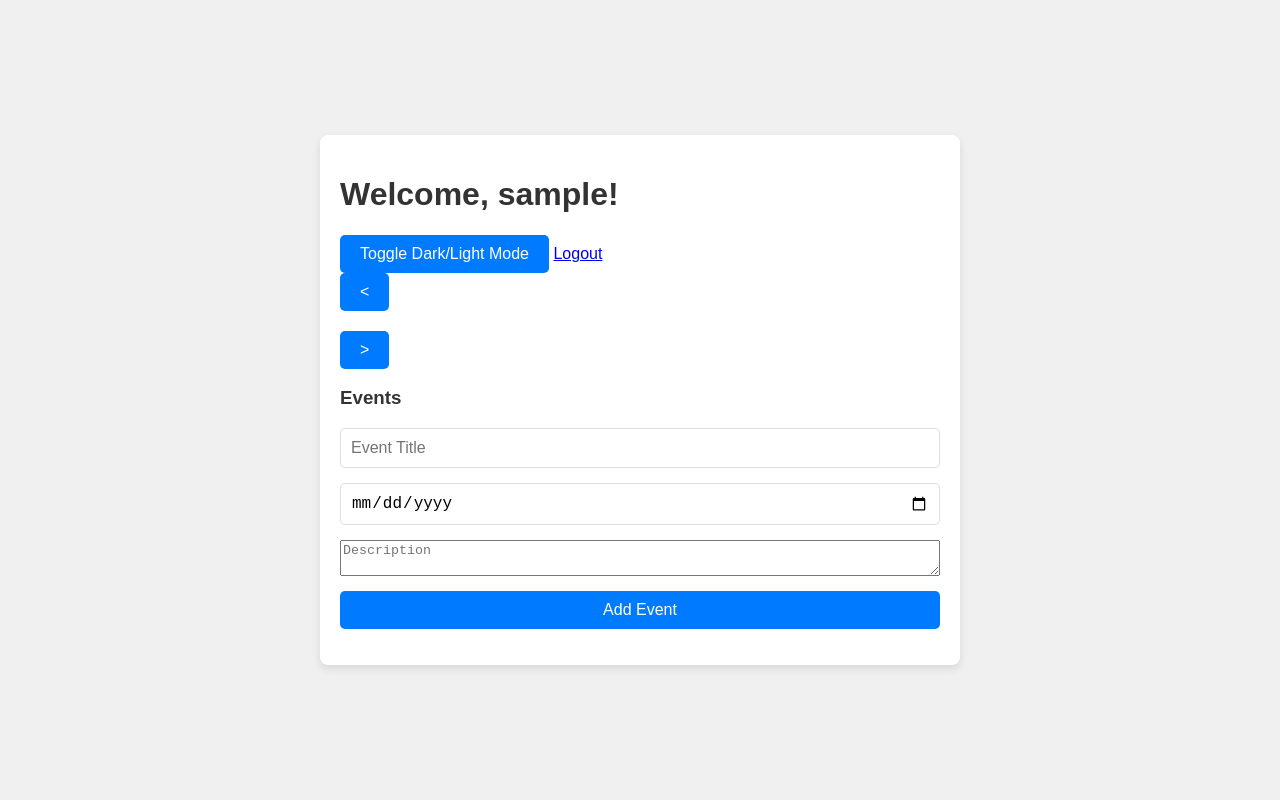
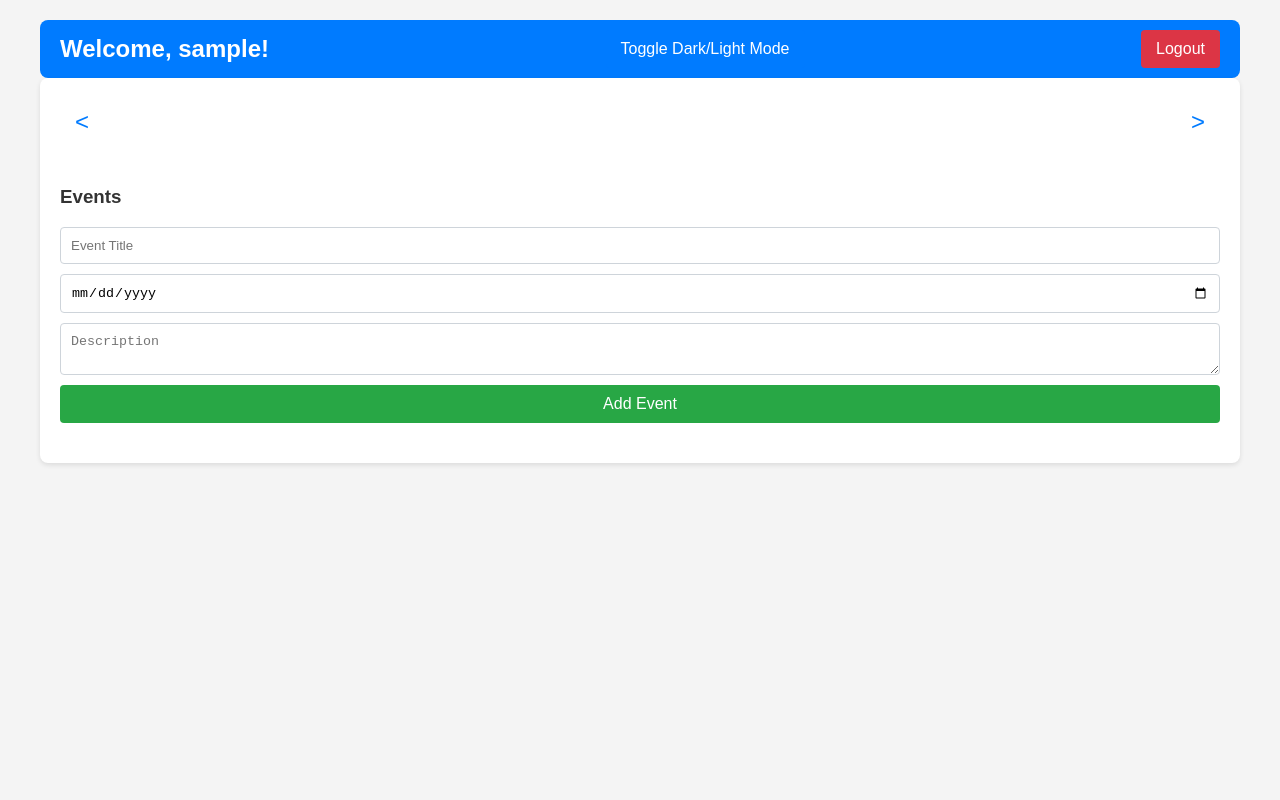
Before and after one commit to Nhlobo/Calendar-app, a Flask app: page / in a window 1280 px wide. Run offline with Flask 3, Linux system fonts and the light colour scheme; the visitor is signed in with stand-in values (Sample User, id 1).

Commit message:
Update styles.css

```diff
--- a/static/css/styles.css
+++ b/static/css/styles.css
@@ -1,186 +1,206 @@
-/* General Styles */
+/* Base Styles */
 body {
-    font-family: 'Arial', sans-serif;
+    font-family: Arial, sans-serif;
     margin: 0;
     padding: 0;
-    background-color: #f0f0f0;
     color: #333;
-    display: flex;
-    flex-direction: column;
-    align-items: center;
-    justify-content: center;
-    min-height: 100vh;
+    background-color: #f4f4f4;
+    transition: background-color 0.3s, color 0.3s;
 }
 
 .container {
-    width: 90%;
-    max-width: 600px;
+    max-width: 1200px;
     margin: 0 auto;
     padding: 20px;
-    background-color: #fff;
-    border-radius: 8px;
-    box-shadow: 0 4px 8px rgba(0, 0, 0, 0.1);
 }
 
-.header, .footer {
-    width: 100%;
-    text-align: center;
-    padding: 15px;
-}
-
-.header {
-    background-color: #333;
-    color: #fff;
-}
-
-.footer {
-    background-color: #f0f0f0;
-    color: #333;
-}
-
-.auth-buttons {
-    display: flex;
-    justify-content: center;
-    gap: 10px;
-}
-
-.auth-buttons .btn {
-    color: #fff;
-    background-color: #007bff;
-    padding: 10px 20px;
-    border-radius: 5px;
-    text-decoration: none;
-    font-size: 16px;
-}
-
-.auth-buttons .btn:hover {
-    background-color: #0056b3;
-}
-
-.calendar-container {
-    background-color: #fff;
-    border-radius: 8px;
-    overflow: hidden;
-    box-shadow: 0 4px 8px rgba(0, 0, 0, 0.1);
-}
-
-.calendar-header {
-    background-color: #007bff;
-    color: #fff;
-    padding: 10px;
+header {
     display: flex;
     justify-content: space-between;
     align-items: center;
+    background-color: #007bff;
+    color: white;
+    padding: 10px 20px;
+    border-radius: 8px;
 }
 
-.calendar-body {
-    padding: 10px;
-}
-
-.calendar-weekdays {
-    display: flex;
-    justify-content: space-between;
-    font-weight: bold;
-}
-
-.calendar-days {
-    display: flex;
-    flex-wrap: wrap;
-}
-
-.calendar-days div {
-    width: calc(100% / 7);
-    height: 60px;
-    display: flex;
-    justify-content: center;
-    align-items: center;
-    margin: 2px 0;
-    cursor: pointer;
-}
-
-.calendar-days div:hover {
-    background-color: #f0f0f0;
-    border-radius: 4px;
-}
-
-.calendar-days .today {
-    background-color: #007bff;
-    color: #fff;
-    border-radius: 50%;
-}
-
-.calendar-days .holiday {
-    background-color: #ff5722;
-    color: #fff;
-    border-radius: 50%;
-}
-
-.controls {
-    display: flex;
-    justify-content: center;
-    padding: 10px;
+header h1 {
+    margin: 0;
+    font-size: 1.5em;
 }
 
 button {
     background-color: #007bff;
-    color: #fff;
+    color: white;
     border: none;
-    padding: 10px 20px;
+    border-radius: 4px;
+    padding: 10px 15px;
     cursor: pointer;
-    border-radius: 5px;
-    font-size: 16px;
+    font-size: 1em;
 }
 
 button:hover {
     background-color: #0056b3;
 }
 
-form {
+a.btn {
+    background-color: #dc3545;
+    padding: 10px 15px;
+    text-decoration: none;
+    color: white;
+    border-radius: 4px;
+}
+
+a.btn:hover {
+    background-color: #c82333;
+}
+
+main {
+    padding: 20px;
+    background-color: white;
+    border-radius: 8px;
+    box-shadow: 0 2px 5px rgba(0, 0, 0, 0.1);
+}
+
+#calendar-header {
+    display: flex;
+    justify-content: space-between;
+    align-items: center;
+    margin-bottom: 20px;
+}
+
+#calendar-header button {
+    background-color: transparent;
+    color: #007bff;
+    font-size: 1.5em;
+}
+
+#calendar-header h2 {
+    margin: 0;
+}
+
+#calendar-days {
+    display: grid;
+    grid-template-columns: repeat(7, 1fr);
+    gap: 5px;
+}
+
+.calendar-day {
+    display: flex;
+    align-items: center;
+    justify-content: center;
+    background-color: #f8f9fa;
+    padding: 10px;
+    border-radius: 4px;
+    cursor: pointer;
+    transition: background-color 0.3s;
+}
+
+.calendar-day:hover {
+    background-color: #e9ecef;
+}
+
+#calendar-events {
+    margin-top: 20px;
+}
+
+#event-form {
     display: flex;
     flex-direction: column;
-    gap: 15px;
+    gap: 10px;
+    margin-bottom: 20px;
 }
 
-form input, form button {
+#event-form input,
+#event-form textarea {
     padding: 10px;
-    border-radius: 5px;
-    border: 1px solid #ddd;
+    border: 1px solid #ced4da;
+    border-radius: 4px;
 }
 
-form input {
-    font-size: 16px;
+#event-form button {
+    background-color: #28a745;
 }
 
-form button {
-    background-color: #007bff;
-    color: #fff;
-    border: none;
-    cursor: pointer;
-    font-size: 16px;
+#event-form button:hover {
+    background-color: #218838;
 }
 
-form button:hover {
-    background-color: #0056b3;
+ul#events-list {
+    list-style: none;
+    padding: 0;
 }
 
-footer {
-    margin-top: 20px;
-    font-size: 14px;
+ul#events-list li {
+    background-color: #f8f9fa;
+    padding: 10px;
+    border-radius: 4px;
+    margin-bottom: 10px;
+    box-shadow: 0 1px 3px rgba(0, 0, 0, 0.1);
 }
 
-.footer-icons {
+ul#events-list form {
     display: flex;
-    justify-content: center;
-    gap: 20px;
+    gap: 10px;
     margin-top: 10px;
 }
 
-.footer-icons a {
-    color: #007bff;
-    font-size: 24px;
-    text-decoration: none;
+ul#events-list form button {
+    background-color: #ffc107;
+    color: black;
 }
 
-.footer-icons a:hover {
-    color: #0056b3;
+ul#events-list form button:hover {
+    background-color: #e0a800;
 }
+
+/* Dark Mode */
+body.dark-mode {
+    background-color: #121212;
+    color: #e0e0e0;
+}
+
+body.dark-mode header {
+    background-color: #1f1f1f;
+}
+
+body.dark-mode .calendar-day {
+    background-color: #333;
+}
+
+body.dark-mode #calendar-days {
+    border: 1px solid #444;
+}
+
+body.dark-mode #calendar-events {
+    background-color: #1f1f1f;
+}
+
+body.dark-mode #event-form input,
+body.dark-mode #event-form textarea {
+    background-color: #333;
+    color: #e0e0e0;
+    border-color: #555;
+}
+
+body.dark-mode #event-form button {
+    background-color: #28a745;
+}
+
+body.dark-mode #event-form button:hover {
+    background-color: #218838;
+}
+
+body.dark-mode ul#events-list li {
+    background-color: #1f1f1f;
+    color: #e0e0e0;
+}
+
+body.dark-mode ul#events-list form button {
+    background-color: #ffc107;
+    color: black;
+}
+
+body.dark-mode ul#events-list form button:hover {
+    background-color: #e0a800;
+    }
```
